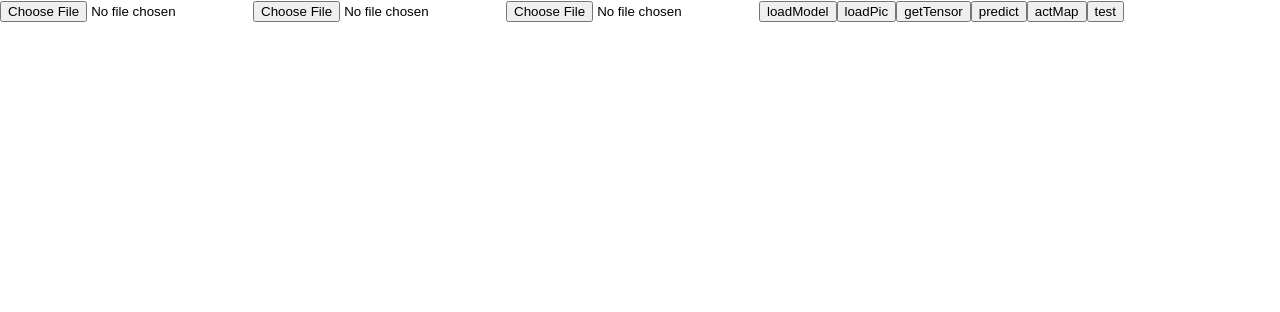
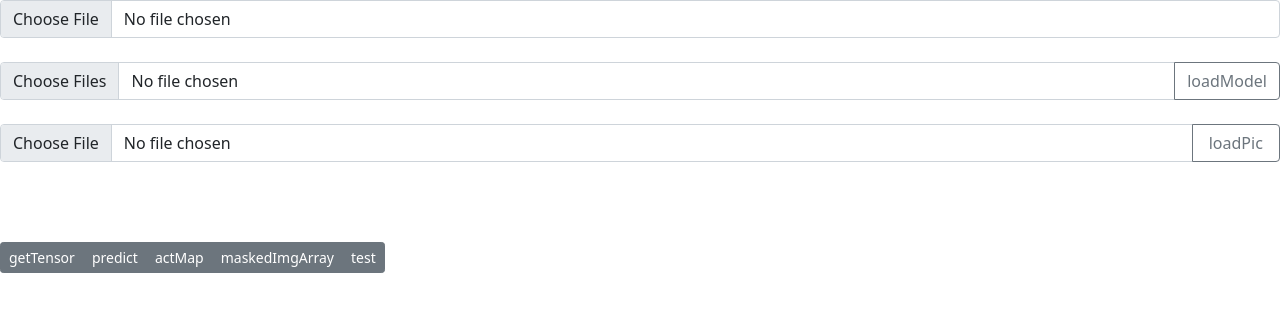
Before and after one commit to skidbyandy/my-app, a React (Create React App) app: page / in a window 1280 px wide. Shown: the top 312 px of the page. Built offline with nearby package versions, Linux system fonts and the light colour scheme.

Commit message:
bootstrap actmapalpha miabeta predictmia-dev

```diff
--- a/package.json
+++ b/package.json
@@ -8,10 +8,12 @@
     "@testing-library/jest-dom": "^5.15.1",
     "@testing-library/react": "^11.2.7",
     "@testing-library/user-event": "^12.8.3",
+    "bootstrap": "^5.1.3",
     "canvas": "^2.8.0",
     "react": "^17.0.2",
     "react-dom": "^17.0.2",
     "react-scripts": "4.0.3",
+    "reactstrap": "^9.0.1",
     "web-vitals": "^1.1.2"
   },
   "scripts": {
--- a/src/App.js
+++ b/src/App.js
@@ -3,6 +3,8 @@ import logo from './logo.svg';
 import {Image} from "canvas"
 //import './App.css';
 import * as tf from '@tensorflow/tfjs';
+import 'bootstrap/dist/css/bootstrap.min.css';
+import { Button } from 'reactstrap';
 
 class App extends Component {
   constructor(){
@@ -14,6 +16,8 @@ class App extends Component {
       model: undefined,
       predictarray: undefined,
       actmap: undefined,
+      maskedImgArray: undefined,
+      maskedImgArrayprogress: undefined,
       test: undefined,
       test2: undefined,
       test3: undefined
@@ -23,6 +27,7 @@ class App extends Component {
     this.loadModel=this.loadModel.bind(this)
     this.predict=this.predict.bind(this)
     this.activationMap=this.activationMap.bind(this)
+    this.maskedImgArray=this.maskedImgArray.bind(this)
     this.test= this.test.bind(this)
   }
 
@@ -71,48 +76,98 @@ class App extends Component {
     let actMap= await tf.model({inputs: model.input, outputs: model.getLayer("add_5").output}).predict(this.state.tensor)
     let actMapResized= tf.image.resizeBilinear(actMap,[64,64])
     this.setState({actmap: actMapResized})
+    tf.browser.toPixels(this.state.actmap.squeeze().gather([0], 2).squeeze().cast('int32'),document.getElementById("aCanvas"))
+    //tf.browser.toPixels(tf.browser.toPixels(this.state.actmap.squeeze().gather([0], 2).squeeze().cast('int32').mul(this.state.tensor.squeeze().cast('int32')), document.getElementById("aCanvas")))
+    //for i in this.range(this.state.actmap.array()[0][0][0].length){
+      //c
+      //array.aapend up result
+      //
+    //}
+    //
+  }
+  range(start, stop) {
+      if (typeof stop == 'undefined') {
+          stop = start;
+          start = 0;
+      }
+
+      let result = [...Array(stop).keys()].slice(start, stop);
+      return result;
+    }
+
+maskedImgArray()
+  { //this.state.actmap.arraySync()[0][0][0].length
+    let model=this.state.model
+    try
+    {
+      const maskedImgArray=[]
+      const divn= tf.scalar(255)
+      const tensor=this.state.tensor.squeeze().cast('int32')
+      const actmap3d=this.state.actmap.squeeze()
+      const length=this.state.actmap.squeeze().arraySync()[0][0].length
+      for (let i = 0; i < length; i++)
+      {
+        this.setState({maskedImgArrayprogress: i})
+        let maskedImg= actmap3d.gather([i], 2).squeeze().cast('int32').mul(tensor).div(divn)
+        maskedImgArray.push(maskedImg)
+        this.setState({maskedImgArray: maskedImgArray})
+      }
+       //predMIA = softmax(model.predict(masked_input_array))
+    }
+    catch(error)
+    {
+      console.log(error)
+    }
   }
 
   test()
   {
-    let model=this.state.model
-    try{
-      tf.browser.toPixels(this.state.actmap.squeeze().gather([0], 2).cast('int32'), document.getElementById("aCanvas"))
-    }catch(error){
-      console.log(error)
+    const model=this.state.model
+    const buffer=tf.buffer([1024,2])
+    for(let i=0; i<this.state.maskedImgArray.length; i++){
+      let predict=model.predict(this.state.maskedImgArray[i].expandDims(-1).expandDims(0))
+      buffer.set(predict.arraySync()[0], i, 0)
+      buffer.set(predict.arraySync()[1], i, 1)
+      console.log(i+"/1024")
     }
-    try{
-      this.state.actmap.squeeze().gather([0], 2)
-      this.setState({test2: model.input})
-    }catch(error){
-      console.log(error)
-    }
-    try{
-      this.setState({test3: model.getLayer("add_5")})
-    }catch(error){
-      console.log(error)
-    }
+    let test=buffer.toTensor()
+    this.setState({test: test})
   }
 
   render(){
     return (
       <div className="dev">
         <div>
-        {
-          this.state.imguploaded ?
-          <img src={this.state.picurl} id="pic"></img> :
-          null
-        }
-          <input type="file" id="jsonuploads" title="your text" webkitdirectory="" directory="" />
-          <input type="file" id="sharduploads" title="your text" webkitdirectory="" directory="" />
-          <input type="file" id="picuploads" title="your text" />
-          <button onClick={this.loadModel}>loadModel</button>
-          <button onClick={this.loadPic}>loadPic</button>
-          <button onClick={this.getTensor}>getTensor</button>
-          <button onClick={this.predict}>predict</button>
-          <button onClick={this.activationMap}>actMap</button>
-          <button onClick={this.test}>test</button>
-          {this.state.predictarray!=undefined ?  <h1>{this.state.predictarray}</h1> : null}
+
+
+          <div className="input-group">
+            <input type="file" className="form-control" id="jsonuploads" aria-describedby="inputGroupFileAddon04" aria-label="Upload" />
+          </div>
+          <br></br>
+          <div className="input-group">
+            <input type="file" class="form-control" id="sharduploads" multiple aria-describedby="inputGroupFileAddon04" aria-label="Upload" />
+            <button className="btn btn-outline-secondary" onClick={this.loadModel} type="button" id="inputGroupFileAddon04">loadModel</button>
+          </div>
+          <br></br>
+          <div className="input-group">
+            <input type="file" class="form-control" id="picuploads" aria-describedby="inputGroupFileAddon04" aria-label="Upload" />
+            <button className="btn btn-outline-secondary" onClick={this.loadPic} type="button" id="inputGroupFileAddon04">&nbsp;loadPic&nbsp;</button>
+          </div>
+          {
+            this.state.imguploaded ?
+            <div><br></br><img src={this.state.picurl} id="pic"></img><br></br></div> :
+            null
+          }
+
+          <div class="btn-group" role="group" aria-label="Basic example">
+            <button type="button" class="btn btn-secondary btn-sm" onClick={this.getTensor}>getTensor</button>
+            <button type="button" class="btn btn-secondary btn-sm" onClick={this.predict}>predict</button>
+            <button type="button" class="btn btn-secondary btn-sm" onClick={this.activationMap}>actMap</button>
+            <button type="button" class="btn btn-secondary btn-sm" onClick={this.maskedImgArray}>maskedImgArray</button>
+            <button type="button" class="btn btn-secondary btn-sm" onClick={this.test}>test</button>
+          </div>
+
+          {this.state.predictarray!==undefined ?  <h1>{this.state.predictarray}</h1> : null}
           <canvas id="aCanvas" width="200" height="100"></canvas>
         </div>
       </div>
```
Also changed, not shown: 2 other files (tests, documents, lock files or other folders).
